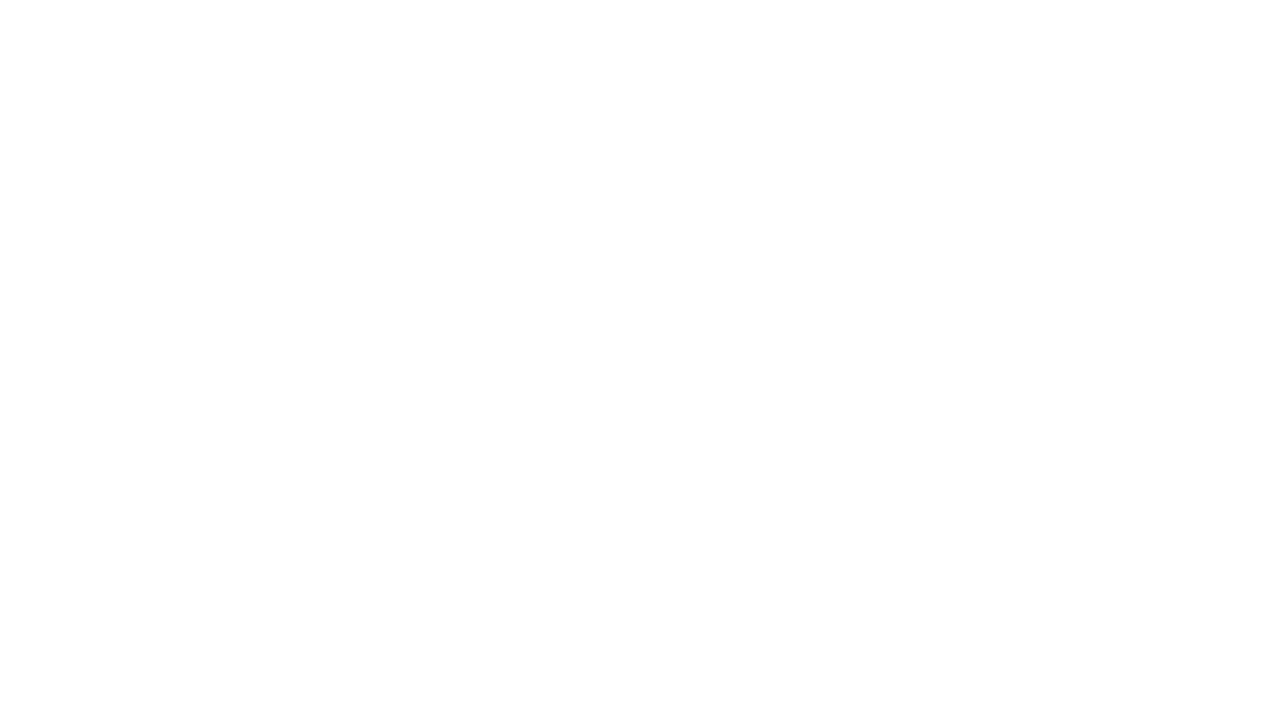
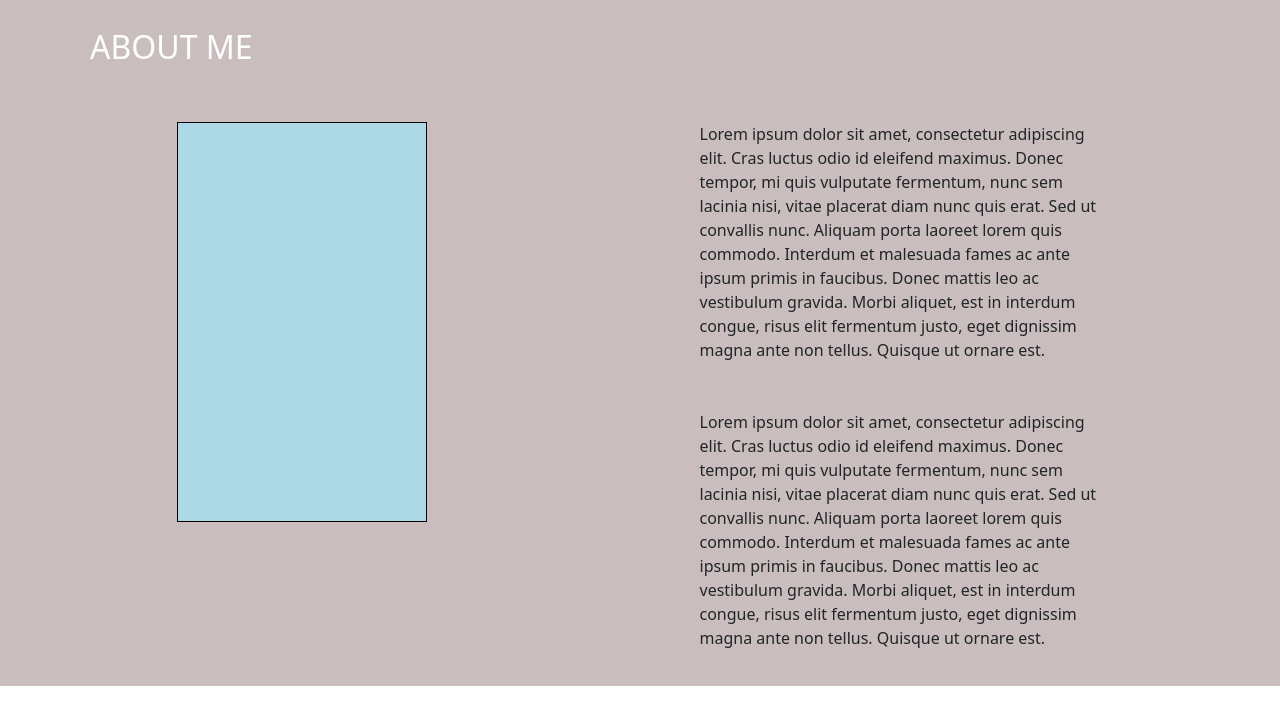
Before and after one commit to Semthan/next_portfolio, a Next.js app: page / in a window 1280 px wide. Shown: the top 724 px of the page. Built offline with nearby package versions, Linux system fonts and the light colour scheme.

Commit message:
about section styling

```diff
--- a/components/about-section/aboutSection.js
+++ b/components/about-section/aboutSection.js
@@ -1,9 +1,31 @@
 import React from 'react'
+import classes from './aboutSection.module.css'
+import { Container, Row, Col } from 'react-bootstrap'
 
 export default function AboutSection() {
     return (
-        <div>
-
-        </div>
+        <section className={`px-4 px-lg-5 ${classes.main}`}>
+            <Container>
+                <h2 className="text-uppercase text-white p-2 mb-5">About me</h2>
+                <Row>
+                    <Col xs={1}></Col>
+                    <Col>
+                        <div className={classes.pic}></div>
+                    </Col>
+                    <Col xs={1}></Col>
+                    <Col>
+                        <p className="mb-5">Lorem ipsum dolor sit amet, consectetur adipiscing elit. Cras luctus odio id eleifend maximus. Donec tempor, mi quis vulputate fermentum, nunc sem lacinia nisi, vitae placerat diam nunc quis erat.
+                            Sed ut convallis nunc. Aliquam porta laoreet lorem quis commodo. Interdum et malesuada fames ac ante ipsum primis in faucibus. Donec mattis leo ac vestibulum gravida. Morbi aliquet, est in interdum
+                            congue, risus elit fermentum justo, eget dignissim magna ante non tellus. Quisque ut ornare est.
+                        </p>
+                        <p>Lorem ipsum dolor sit amet, consectetur adipiscing elit. Cras luctus odio id eleifend maximus. Donec tempor, mi quis vulputate fermentum, nunc sem lacinia nisi, vitae placerat diam nunc quis erat.
+                            Sed ut convallis nunc. Aliquam porta laoreet lorem quis commodo. Interdum et malesuada fames ac ante ipsum primis in faucibus. Donec mattis leo ac vestibulum gravida. Morbi aliquet, est in interdum
+                            congue, risus elit fermentum justo, eget dignissim magna ante non tellus. Quisque ut ornare est.
+                        </p>
+                    </Col>
+                    <Col xs={1}></Col>
+                </Row>
+            </Container>
+        </section>
     )
 }
--- /dev/null
+++ b/components/about-section/aboutSection.module.css
@@ -0,0 +1,11 @@
+.main {
+  padding: 20px;
+  background-color: rgb(201, 189, 189);
+}
+
+.pic {
+  width: 250px;
+  height: 400px;
+  border: 1px solid black;
+  background-color: lightblue;
+}
--- a/pages/index.js
+++ b/pages/index.js
@@ -1,8 +1,10 @@
+import AboutSection from "../components/about-section/aboutSection"
 import LandingSection from "../components/landing-section/landingSection"
 export default function Home() {
   return (
     <div>
       <LandingSection></LandingSection>
+      <AboutSection></AboutSection>
     </div>
   )
 }
```
